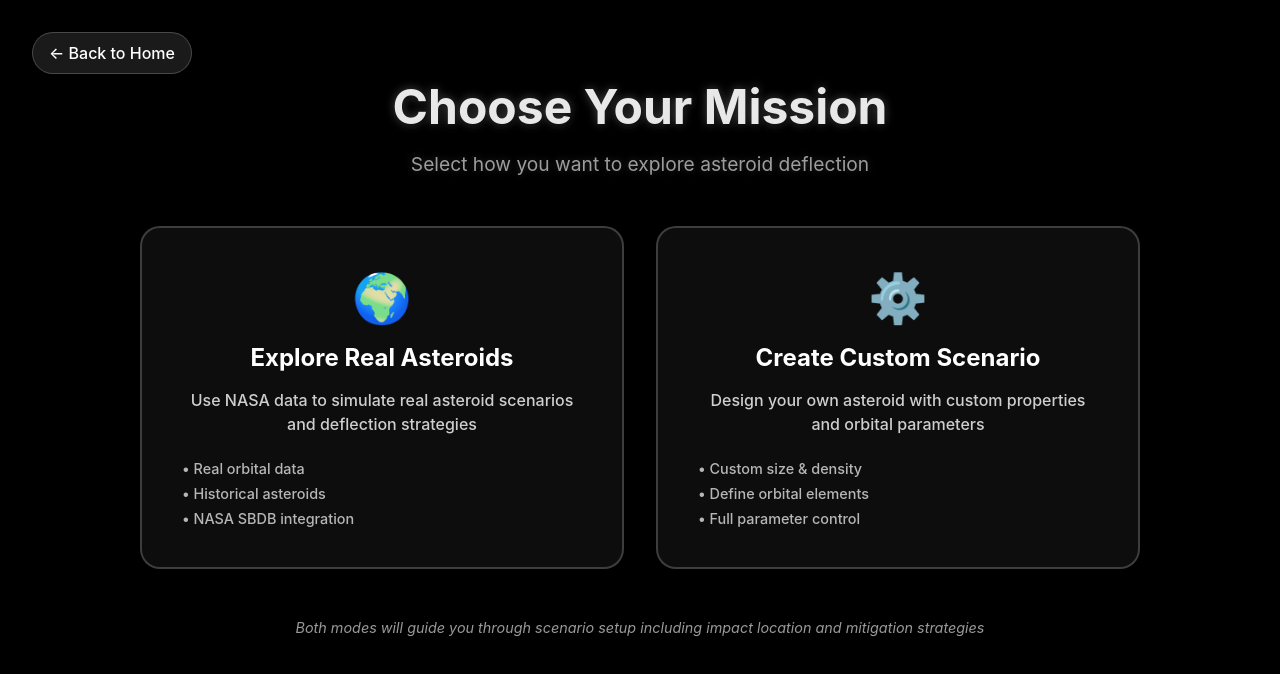
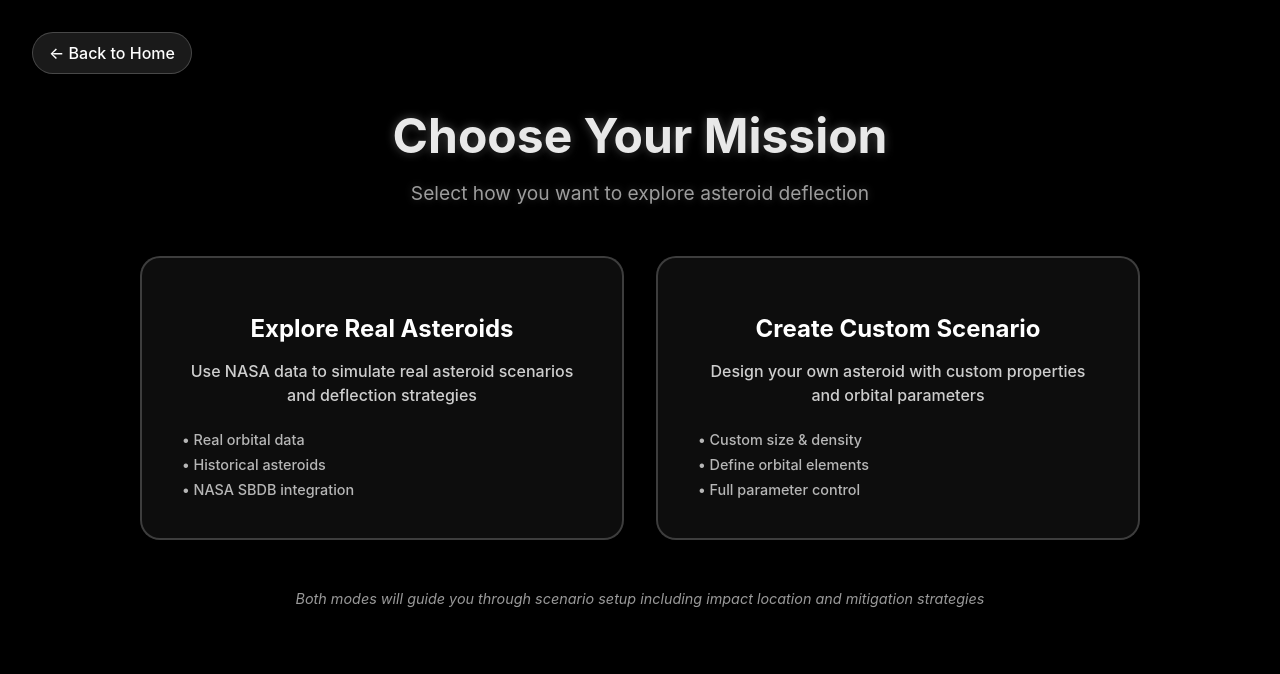
Before and after one commit to Adithya-Venkatraman05/Meteor-Madness-AI-based-Meteor-defletion, a React (Vite) app in the folder client/: page /simulation in a window 1280 px wide. Shown: the top 674 px of the page. Built offline with nearby package versions, Linux system fonts and the light colour scheme.

Commit message:
minor changes

```diff
--- a/client/src/components/ModeSelection.jsx
+++ b/client/src/components/ModeSelection.jsx
@@ -24,7 +24,7 @@ const ModeSelection = () => {
 
         <div className="mode-buttons">
           <button className="mode-btn predefined-btn" onClick={handlePredefinedMode}>
-            <div className="mode-icon">🌍</div>
+            <div className="mode-icon"></div>
             <h3>Explore Real Asteroids</h3>
             <p>Use NASA data to simulate real asteroid scenarios and deflection strategies</p>
             <div className="mode-features">
@@ -35,7 +35,7 @@ const ModeSelection = () => {
           </button>
 
           <button className="mode-btn custom-btn" onClick={handleCustomMode}>
-            <div className="mode-icon">⚙️</div>
+            <div className="mode-icon"></div>
             <h3>Create Custom Scenario</h3>
             <p>Design your own asteroid with custom properties and orbital parameters</p>
             <div className="mode-features">
```
